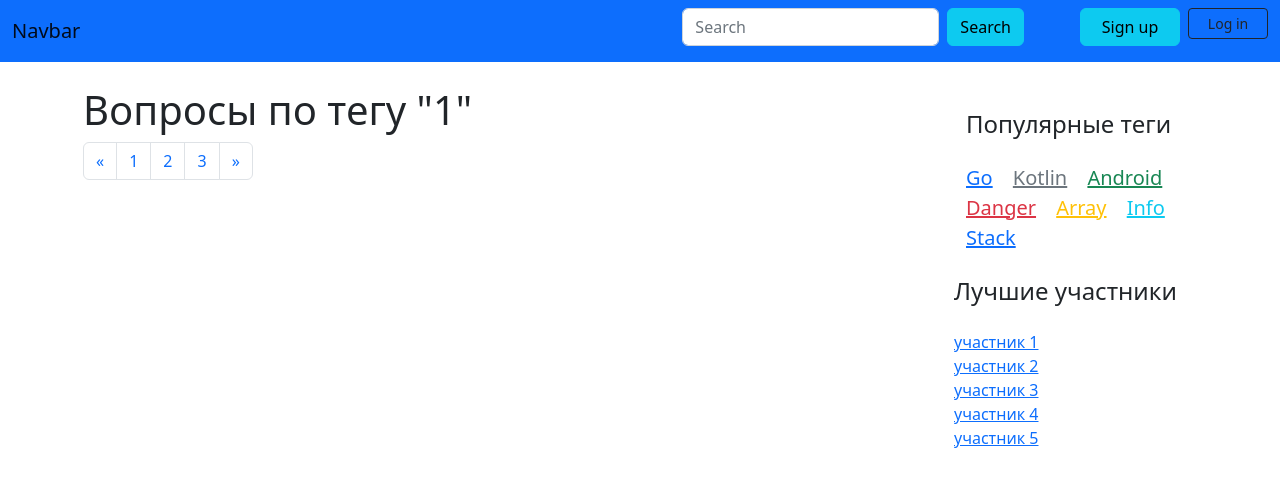
After one commit to ssairu/vk_WEB, a Django app: page /tag/1 in a window 1280 px wide. The commit adds this page. Shown: the top 487 px of the page. Run offline with Django 4.2, Linux system fonts and the light colour scheme; some libraries are stand-ins or nearby versions.

Commit message:
Add tags template and links

```diff
--- a/WEB/Templates/layouts/base.html
+++ b/WEB/Templates/layouts/base.html
@@ -42,22 +42,27 @@
     <div class="col-3">
         <div class="container-fluid">
             <h4 class="my-4">Популярные теги</h4>
-            <a href="#"
+            <a href="{% url 'tag' 'Go' %}"
                class="link-primary link-offset-2 link-underline-opacity-25 link-underline-opacity-100-hover me-3 fs-5">Go</a>
-            <a href="#"
+            <a href="{% url 'tag' 'Kotlin' %}"
                class="link-secondary link-offset-2 link-underline-opacity-25 link-underline-opacity-100-hover me-3 fs-5">Kotlin</a>
-            <a href="#"
+            <a href="{% url 'tag' 'Android' %}"
                class="link-success link-offset-2 link-underline-opacity-25 link-underline-opacity-100-hover me-3 fs-5">Android</a>
-            <a href="#"
+            <a href="{% url 'tag' 'Danger' %}"
                class="link-danger link-offset-2 link-underline-opacity-25 link-underline-opacity-100-hover me-3 fs-5">Danger</a>
-            <a href="#"
+            <a href="{% url 'tag' 'Array' %}"
                class="link-warning link-offset-2 link-underline-opacity-25 link-underline-opacity-100-hover me-3 fs-5">Array</a>
-            <a href="#"
+            <a href="{% url 'tag' 'Info' %}"
                class="link-info link-offset-2 link-underline-opacity-25 link-underline-opacity-100-hover me-3 fs-5">Info</a>
-            <a href="#"
+            <a href="{% url 'tag' 'Stack' %}"
                class="link-body-emphasis link-offset-2 link-underline-opacity-25 link-underline-opacity-75-hover me-3 fs-5">Stack</a>
         </div>
         <h4 class="my-4">Лучшие участники</h4>
+        <a href="#">участник 1</a><br>
+        <a href="#">участник 2</a><br>
+        <a href="#">участник 3</a><br>
+        <a href="#">участник 4</a><br>
+        <a href="#">участник 5</a><br>
 
     </div>
 </div>
--- /dev/null
+++ b/WEB/Templates/tag.html
@@ -0,0 +1,31 @@
+{% extends "layouts/base.html" %}
+{% load static %}
+
+
+{% block maindiv %}
+<div class="container" style="max-width: 800px;">
+    <h1>Вопросы по тегу "{{ tag }}"</h1>
+
+    {% for question in questions %}
+        {% include 'components/question_item.html' %}
+    {% endfor %}
+
+    <nav aria-label="Page navigation example">
+        <ul class="pagination">
+            <li class="page-item">
+                <a class="page-link" href="#" aria-label="Previous">
+                    <span aria-hidden="true">&laquo;</span>
+                </a>
+            </li>
+            <li class="page-item"><a class="page-link" href="#">1</a></li>
+            <li class="page-item"><a class="page-link" href="#">2</a></li>
+            <li class="page-item"><a class="page-link" href="#">3</a></li>
+            <li class="page-item">
+                <a class="page-link" href="#" aria-label="Next">
+                    <span aria-hidden="true">&raquo;</span>
+                </a>
+            </li>
+        </ul>
+    </nav>
+</div>
+{% endblock %}
--- a/WEB/WEB/urls.py
+++ b/WEB/WEB/urls.py
@@ -20,10 +20,12 @@ from app import views
 
 urlpatterns = [
     path('', views.index, name='index'),
-    path('settings', views.settings, name='settings'),
+    path('hot/', views.hot, name='hot'),
+    path('settings/', views.settings, name='settings'),
     path('ask/', views.ask, name='ask'),
     path('login/', views.login, name='login'),
     path('signup/', views.signup, name='signup'),
     path('question/<int:question_id>', views.question, name='question'),
+    path('tag/<str:tag_name>', views.tag, name='tag'),
     path('admin/', admin.site.urls),
 ]
--- a/WEB/app/views.py
+++ b/WEB/app/views.py
@@ -9,13 +9,10 @@ QUESTIONS = [
         'id': i,
         'title': f'Question {i}',
         'content': f'A little questiion about something {i}',
-        'answers': range(5)
+        'answers': range(5),
+        'tags': [f'tag_{i}', f'tag_{i + 1}', f'tag_{i + 2}'],
     } for i in range(10)
 ]
-
-
-def base(request):
-    return render(request, 'base.html')
 
 
 def paginate(objects, page, per_page):
@@ -25,9 +22,21 @@ def paginate(objects, page, per_page):
     paginator = Paginator(objects, per_page)
     return paginator.page(temppage)
 
+def find_tag(questions, tag):
+    res = []
+    for q in questions:
+        for t in q['tags']:
+            if t == tag:
+                res.append(q)
+    return res
+
+
+def base(request):
+    return render(request, 'base.html')
+
 
 def index(request):
-    #page = request.GET.get('page', 1)
+    # page = request.GET.get('page', 1)
     return render(request, 'index.html', {'questions': paginate(QUESTIONS, 1, 5)})
 
 
@@ -36,7 +45,6 @@ def question(request, question_id):
 
 
 def signup(request):
-
     return render(request, 'signup.html')
 
 
@@ -50,3 +58,14 @@ def ask(request):
 
 def settings(request):
     return render(request, 'settings.html')
+
+
+def hot(request):
+    return render(request, 'hot.html', {'questions': paginate(QUESTIONS, 1, 5)})
+
+
+def tag(request, tag_name):
+    return render(request, 'tag.html',
+                  {
+                      'questions': paginate(find_tag(QUESTIONS, tag_name), 1, 5),
+                   'tag': tag_name})
```
Also changed, not shown: WEB/Templates/hot.html (added, +31 -0 lines), WEB/Templates/question.html (+6 -3 lines).
